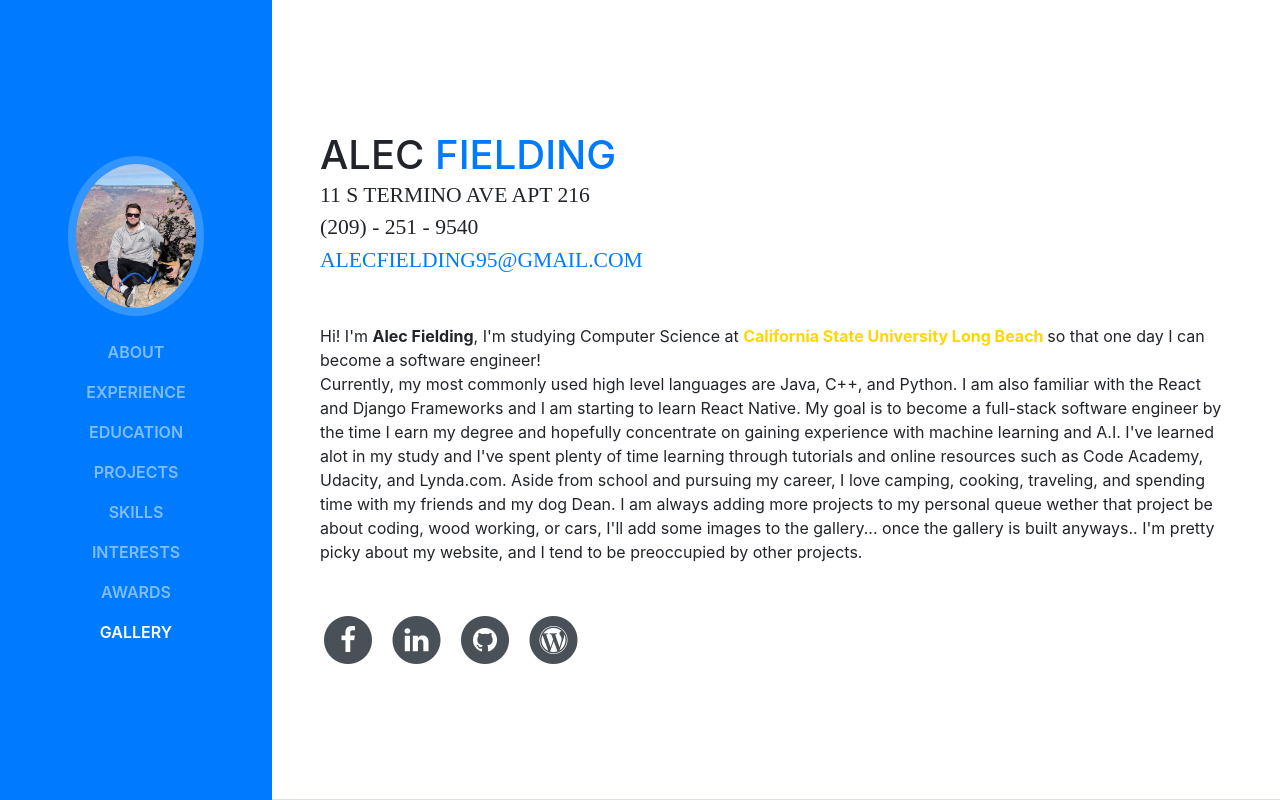
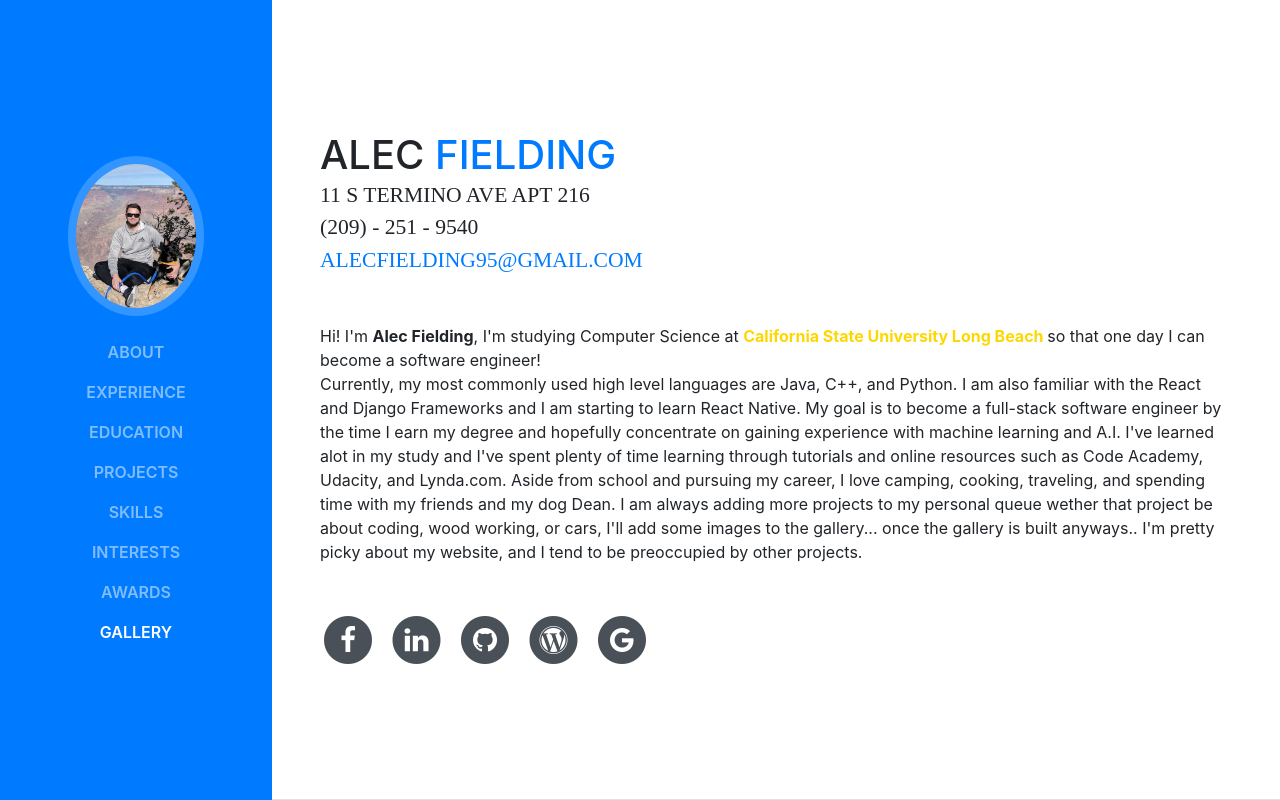
Before and after one commit to zance1054/zance1054.github.io, a website with bundled scripts: page index.html in a window 1280 px wide. Shown: the top 800 px of the page. Built offline with nearby package versions, Linux system fonts and the light colour scheme; a web font is replaced by a local one.

Commit message:
adding shareable view link to google doc containing official resume.

```diff
--- a/index.html
+++ b/index.html
@@ -116,6 +116,14 @@
                 <span class="fa-stack fa-lg">
                   <i class="fa fa-circle fa-stack-2x"></i>
                   <i class="fa fa-wordpress fa-stack-1x fa-inverse"></i>
+                </span>
+              </a>
+            </li>
+            <li class="list-inline-item">
+              <a href="https://docs.google.com/document/d/1IXZu6tRg-CCtantVRsXvyByRzwoBVg-qkUO-pGit-a0/edit?usp=sharing">
+                <span class="fa-stack fa-lg">
+                  <i class="fa fa-circle fa-stack-2x"></i>
+                  <i class="fa fa-google fa-stack-1x fa-inverse"></i>
                 </span>
               </a>
             </li>
```
